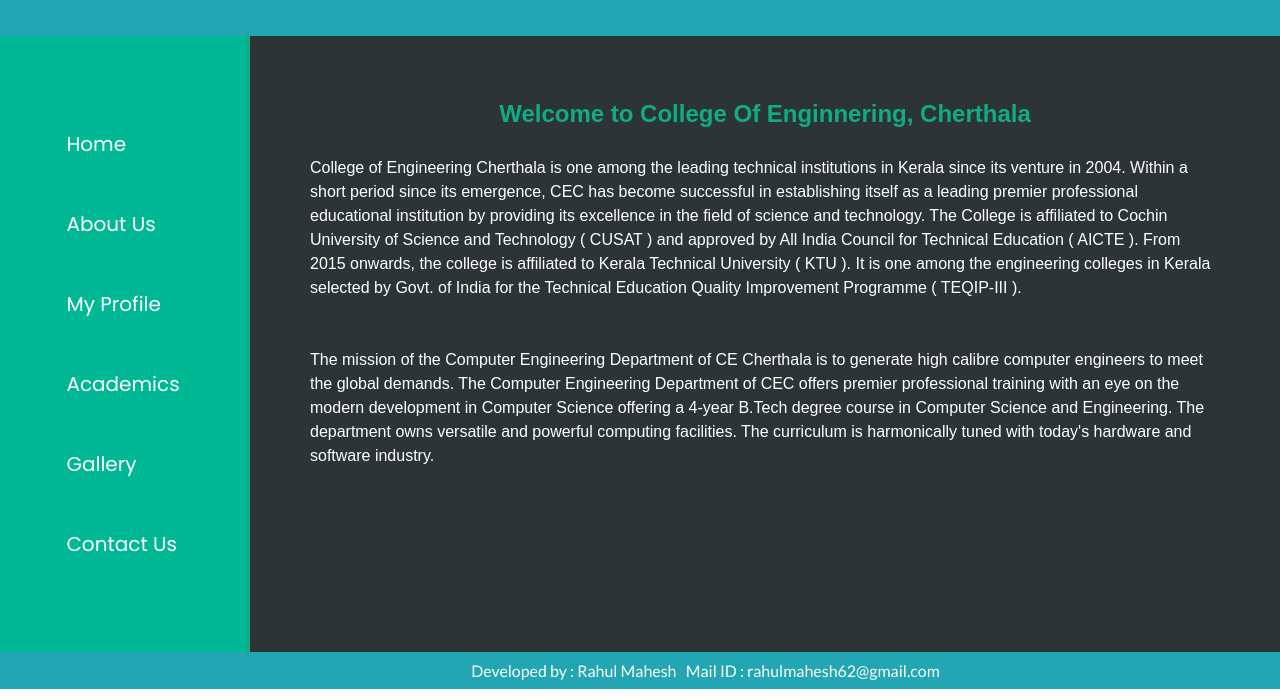
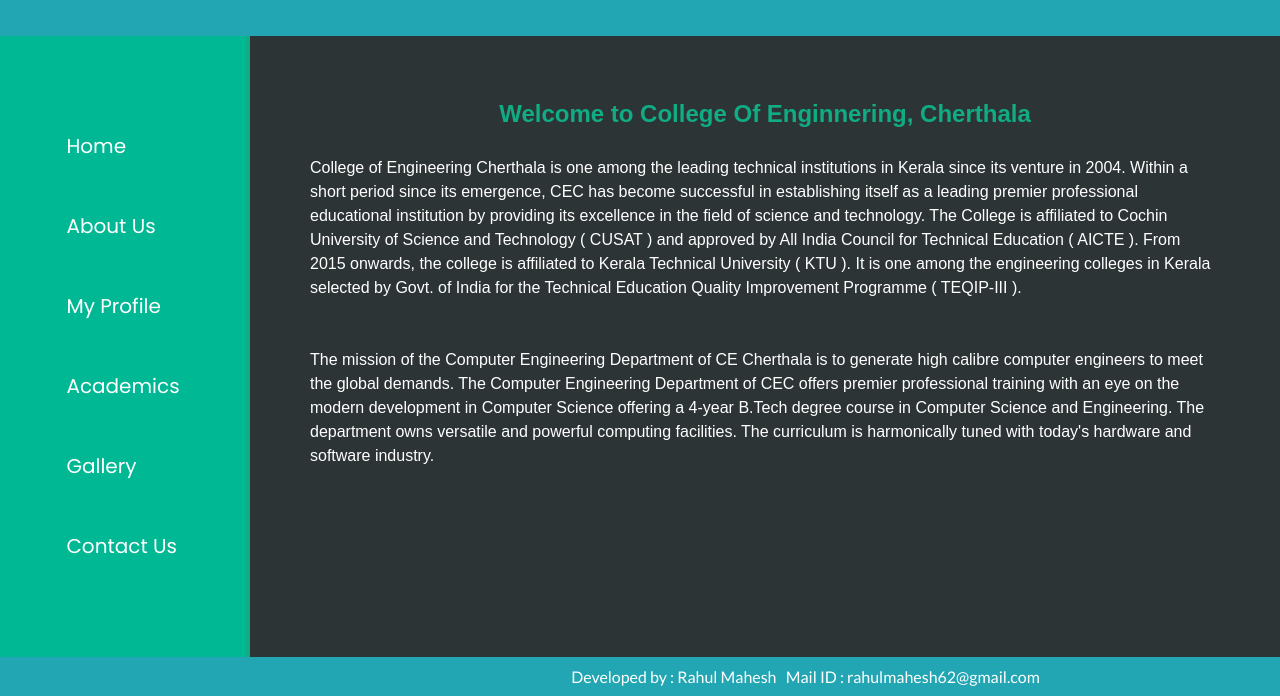
Before and after one commit to RahulMahesh62/WT-Assignment, a plain HTML site: page index.html in a window 1280 px wide. Shown: the part 100-800 px from the top of the page. Drawn offline with Linux system fonts and the light colour scheme; a web font is replaced by a local one.

Commit message:
Minor changes

```diff
--- a/style.css
+++ b/style.css
@@ -59,7 +59,7 @@ main {
     font-family: 'Poppins', sans-serif;
     background-color: #00b894;
     width: 250px;
-    height: 77vh;
+    height: 77.6vh;
     border-right: 4px solid #10ac84;
 }
 
@@ -83,7 +83,7 @@ main {
 .content {
     background-color: #2d3436;
     flex: 1;
-    height: 77vh;
+    height: 77.6vh;
     overflow-y: scroll;
     color: white;
     padding: 60px;
@@ -212,11 +212,11 @@ h2 {
     width: 100%;
     height: 100%;
     margin-bottom: 0px;
-    padding: 9px 15px;
+    padding: 10px 15px;
 }
 
 .fcontent1 {
-    padding-left: 450px;
+    padding-left: 550px;
     color: #ffffff;
 }
 
```
